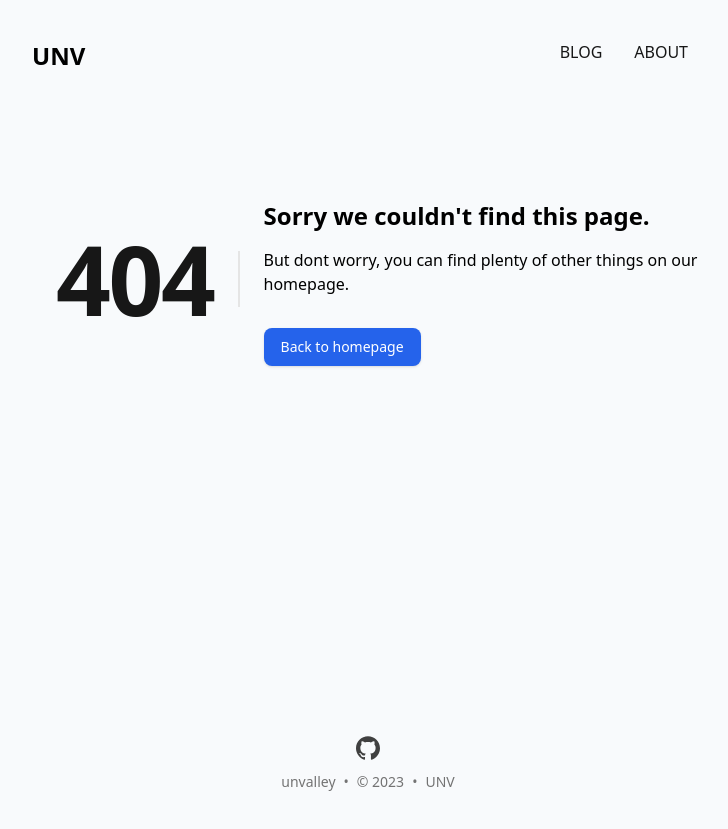
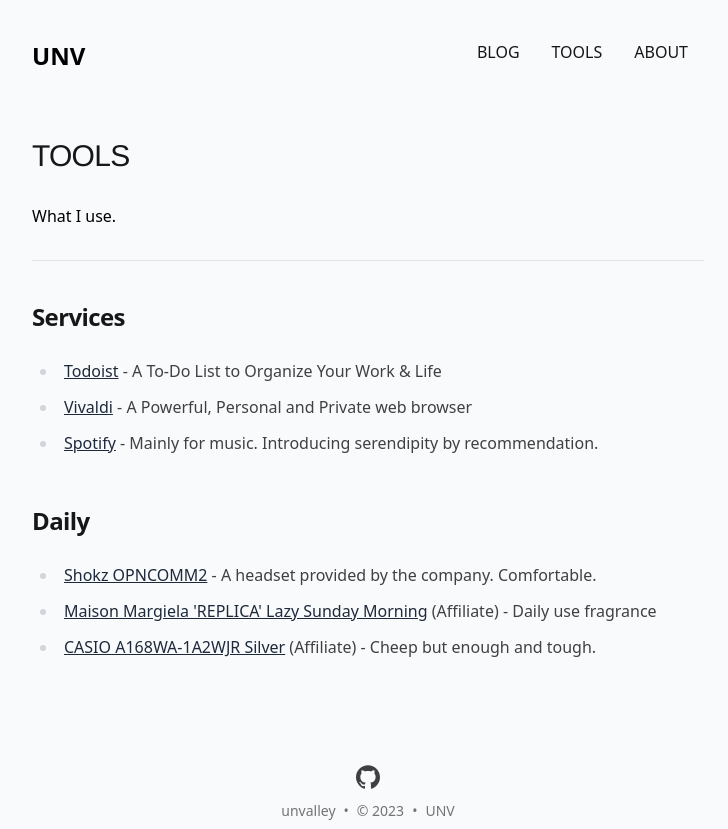
Before and after one commit to unvalley/me, a Next.js app: page /tools in a window 1280 px wide. Before the commit this address had no page. Shown: the whole page, without its empty margins (272-1000 px from the left). Before the commit the page ends 800 px from the top, so only its background shows below. Built offline with nearby package versions, Linux system fonts and the light colour scheme.

Commit message:
feat: add tools (#3)

```diff
--- a/data/index.ts
+++ b/data/index.ts
@@ -1,5 +1,6 @@
 export const headerNavLinks = [
     { href: "/blog", title: "BLOG" },
+    { href: "/tools", title: "TOOLS" },
     { href: "/about", title: "ABOUT" },
 ];
 
@@ -20,3 +21,62 @@ export const projectsData = [
         href: "https://tabx.app/",
     },
 ];
+
+export const toolsData: {
+    name: string;
+    description: string;
+    imgSrc: string;
+    href: string;
+    affiliate: boolean;
+    category: "services" | "daily";
+}[] = [
+    {
+        name: "Todoist",
+        description: "A To-Do List to Organize Your Work & Life",
+        imgSrc: "",
+        href: "https://todoist.com",
+        affiliate: false,
+        category: "services",
+    },
+    {
+        name: "Vivaldi",
+        description: "A Powerful, Personal and Private web browser",
+        imgSrc: "",
+        href: "https://vivaldi.com",
+        affiliate: false,
+        category: "services",
+    },
+    {
+        name: "Spotify",
+        description:
+            "Mainly for music. Introducing serendipity by recommendation.",
+        imgSrc: "",
+        href: "https://spotify.com",
+        affiliate: false,
+        category: "services",
+    },
+    {
+        name: "Shokz OPNCOMM2",
+        description: "A headset provided by the company. Comfortable.",
+        imgSrc: "",
+        href: "",
+        affiliate: false,
+        category: "daily",
+    },
+    {
+        name: "Maison Margiela 'REPLICA' Lazy Sunday Morning",
+        description: "Daily use fragrance",
+        imgSrc: "",
+        href: "https://amzn.to/46C9mI0",
+        affiliate: true,
+        category: "daily",
+    },
+    {
+        name: "CASIO A168WA-1A2WJR Silver",
+        description: "Cheep but enough and tough.",
+        imgSrc: "",
+        href: "https://amzn.to/3LRamjy",
+        affiliate: true,
+        category: "daily",
+    },
+];
--- /dev/null
+++ b/pages/tools.tsx
@@ -0,0 +1,50 @@
+import { InferGetStaticPropsType } from "next";
+import { PageSEO } from "../components/SEO";
+import { PageTitle } from "../components/PageTitle";
+import { toolsData } from "../data/index";
+import { CustomLink } from "../components/Link";
+
+export default function Tools(
+    _props: InferGetStaticPropsType<typeof getStaticProps>,
+) {
+    const name = "unvalley";
+    const services = toolsData.filter((x) => x.category === "services");
+    const daily = toolsData.filter((x) => x.category === "daily");
+
+    return (
+        <>
+            <PageSEO
+                title={`Tools - ${name}`}
+                description={`Tools what ${name} use.`}
+            />
+            <div className="divide-y">
+                <div className="space-y-2 pt-6 pb-8 md:space-y-5">
+                    <PageTitle>TOOLS</PageTitle>
+                    <p>What I use.</p>
+                </div>
+                <div className="container prose max-w-none pt-10 pb-8 dark:prose-dark">
+                    <h2>Services</h2>
+                    <ul>
+                        {services.map((x) => (
+                            <li key={x.name}>
+                                <CustomLink href={x.href}>{x.name}</CustomLink>
+                                <span> - {x.description}</span>
+                            </li>
+                        ))}
+                    </ul>
+
+                    <h2>Daily</h2>
+                    <ul>
+                        {daily.map((x) => (
+                            <li key={x.name}>
+                                <CustomLink href={x.href}>{x.name}</CustomLink>
+                                {x.affiliate ? " (Affiliate)" : ""}
+                                <span> - {x.description}</span>
+                            </li>
+                        ))}
+                    </ul>
+                </div>
+            </div>
+        </>
+    );
+}
```
